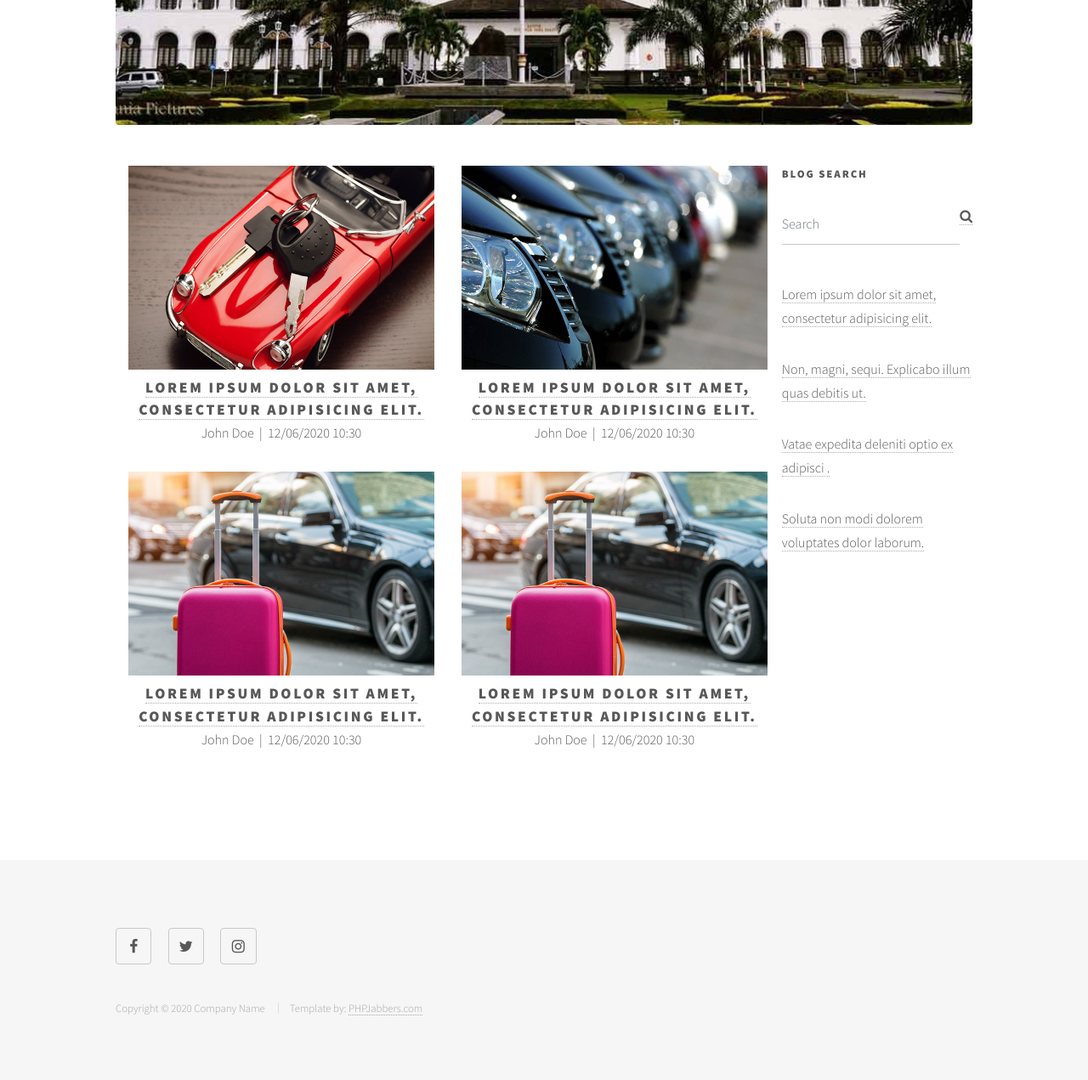
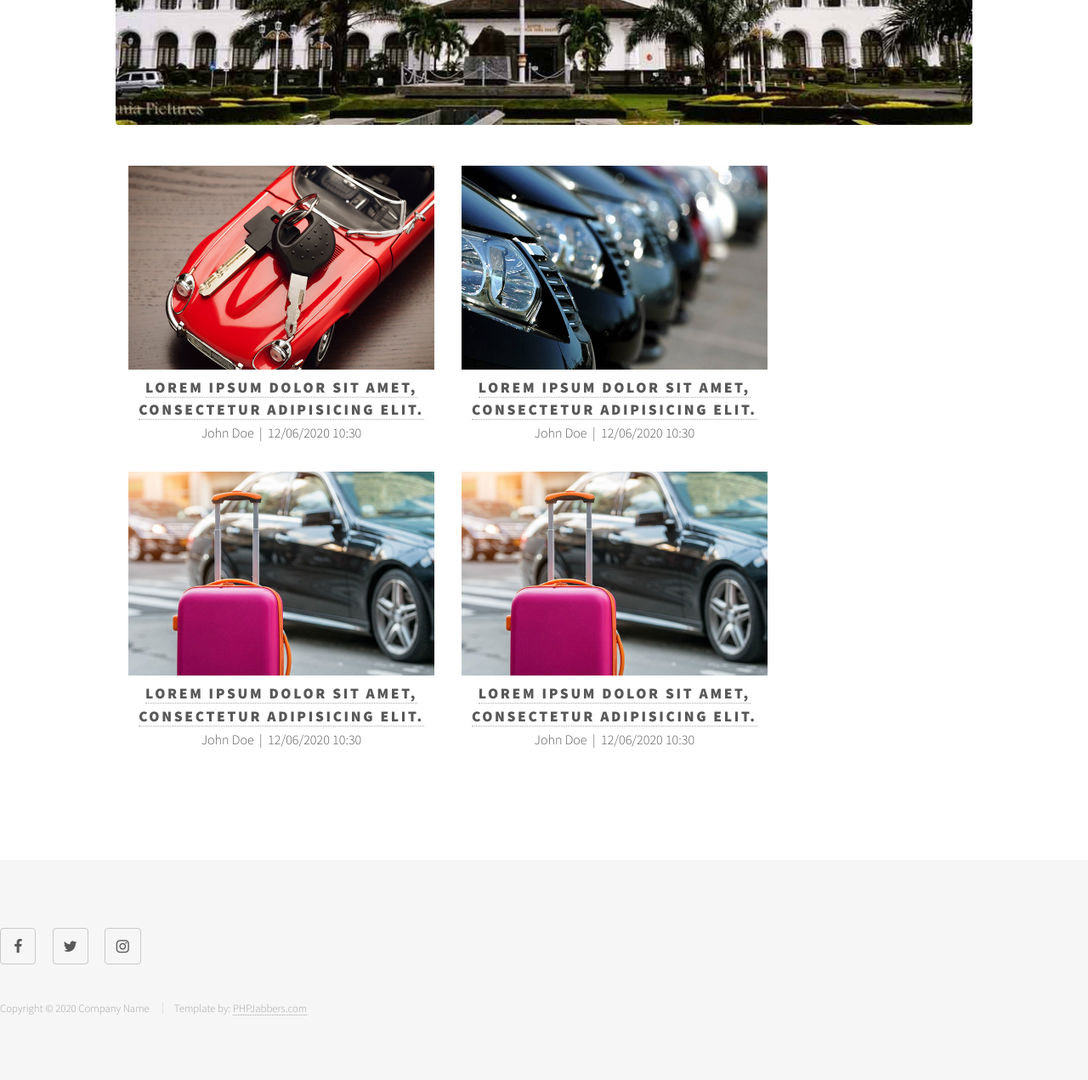
Before and after one commit to miqbal16/Tubes_WAD, a Laravel app: page /blog in a window 1280 px wide. Shown: the part 625-1896 px from the top of the page at 85% size. Run offline with Laravel 8, Linux system fonts and the light colour scheme.

Commit message:
TUBESWAD

```diff
--- a/rent_car/resources/views/blog.blade.php
+++ b/rent_car/resources/views/blog.blade.php
@@ -39,7 +39,7 @@
 
 							<li><a href="/offers">Mobil Dengan Supir</a></li>
 
-							<li><a href="/fleet">Mpbil Tanpa Supir</a></li>
+							<li><a href="/fleet">Mobil Tanpa Supir</a></li>
 
 							<li>
 								<a href="#" class="dropdown-toggle">Lainnya</a>
@@ -102,29 +102,6 @@
 											</div>
 										</div>
 									</div>
-
-									<div class="col-3">
-										<div class="form-group">
-				                            <h4>Blog Search</h4>
-				                        </div>
-
-										<div class="form-group">
-				                            <div class="input-group">
-				                                <input type="text" class="form-control" placeholder="Search" aria-label="Search" aria-describedby="basic-addon2">
-
-				                                <span class="input-group-addon"><a href="#"><i class="fa fa-search"></i></a></span>
-				                            </div>
-				                        </div>
-
-				                        <br>
-
-				                        <p><a href="#">Lorem ipsum dolor sit amet, consectetur adipisicing elit.</a></p>
-
-				                        <p><a href="#">Non, magni, sequi. Explicabo illum quas debitis ut.</a></p>
-
-				                        <p><a href="#">Vatae expedita deleniti optio ex adipisci . </a></p>
-
-				                        <p><a href="#">Soluta non modi dolorem voluptates dolor laborum.</a></p>
 									</div>
 								</div>
 							</div>
```
Also changed, not shown: rent_car/resources/views/contact.blade.php (+6 -6 lines).
